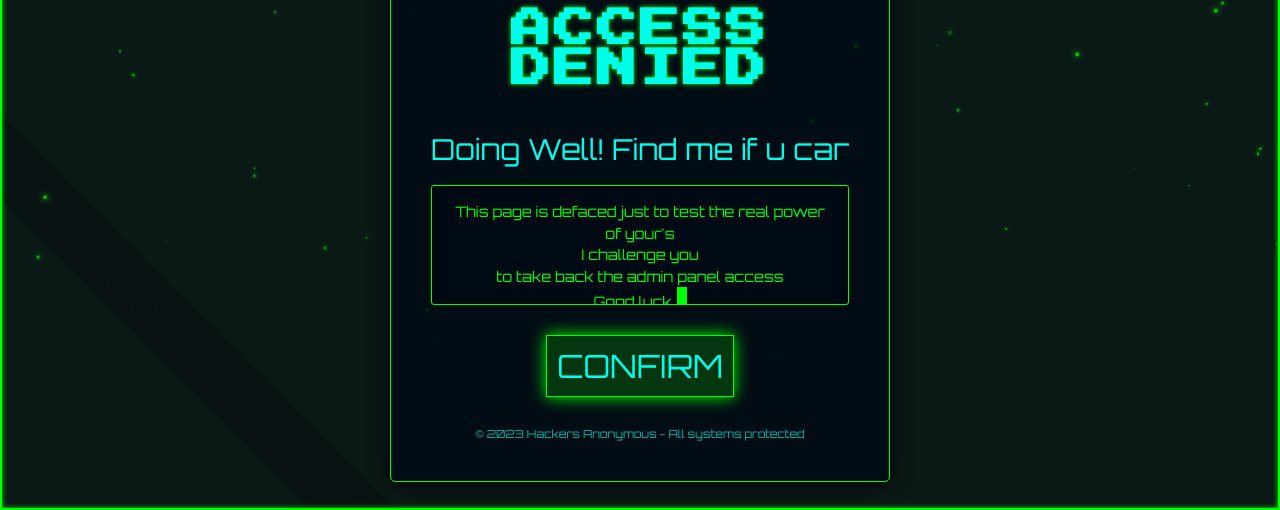
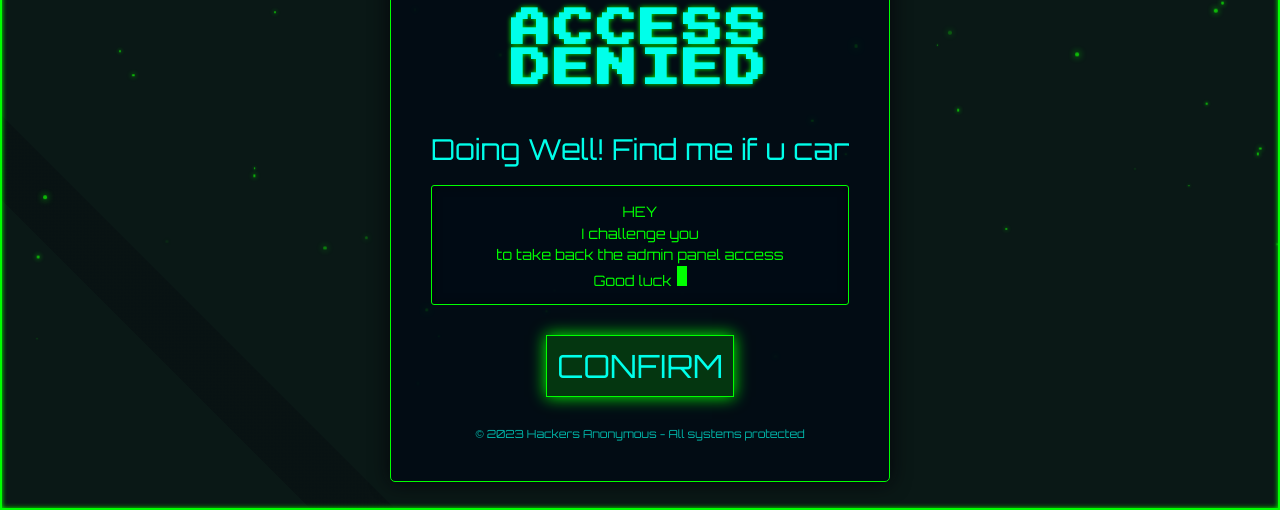
Before and after one commit to deepseek666-gui/vulnweb-defaced, a plain HTML site: page ind.html in a window 1280 px wide. Shown: the part 290-800 px from the top of the page. Drawn offline with Linux system fonts and the light colour scheme.

Commit message:
Update ind.html

```diff
--- a/ind.html
+++ b/ind.html
@@ -326,7 +326,7 @@
 
         <div class="terminal">
             <div class="terminal-content">
-                <span class="terminal-text">This page is defaced just to test the real power of your's</span><br>
+                <span class="terminal-text">HEY</span><br>
                 <span class="terminal-text">I challenge you</span><br>
                 <span class="terminal-text">to take back the admin panel access</span><br>
                 <span class="terminal-text">Good luck</span><span class="cursor"></span>
```
